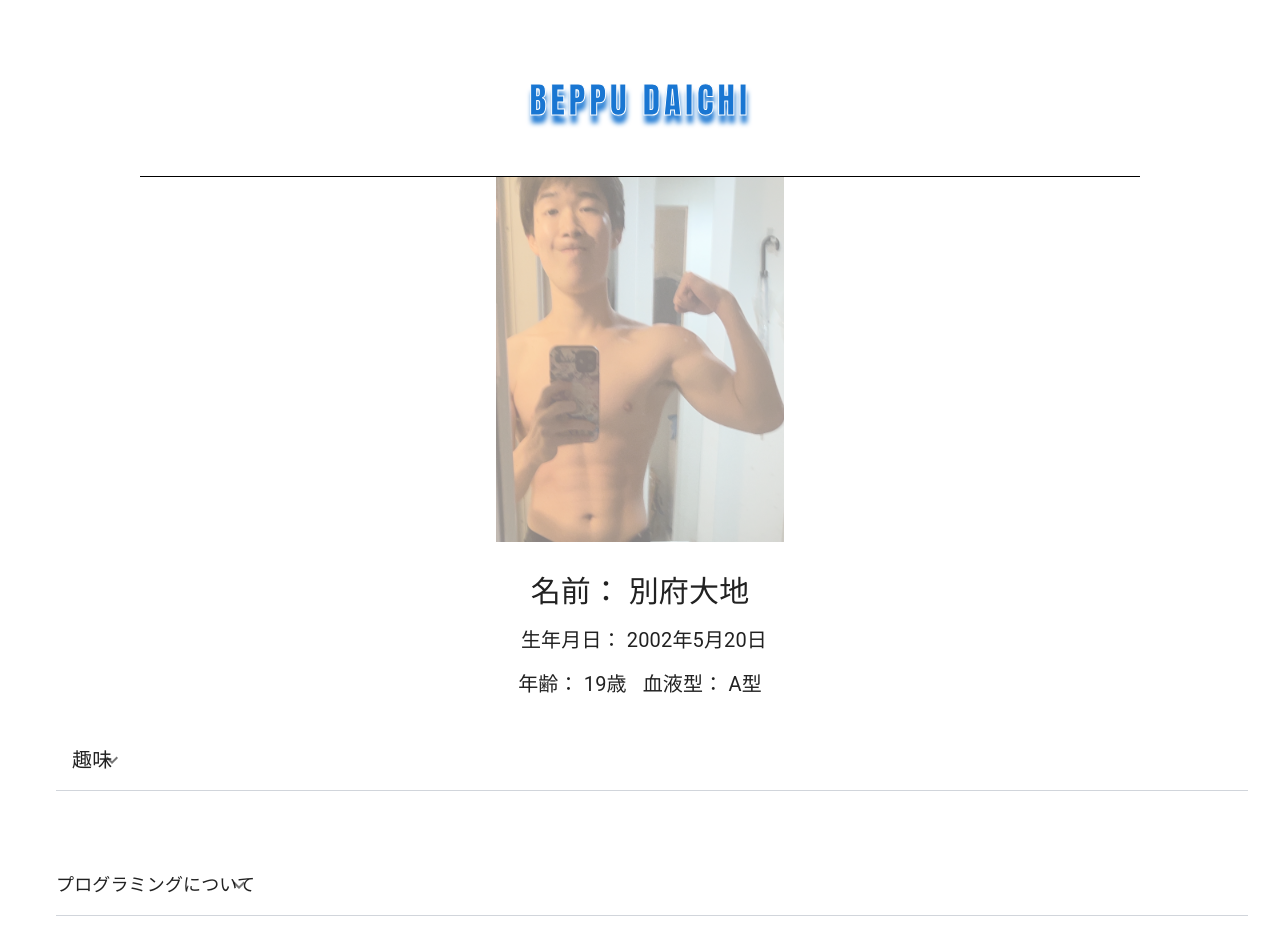
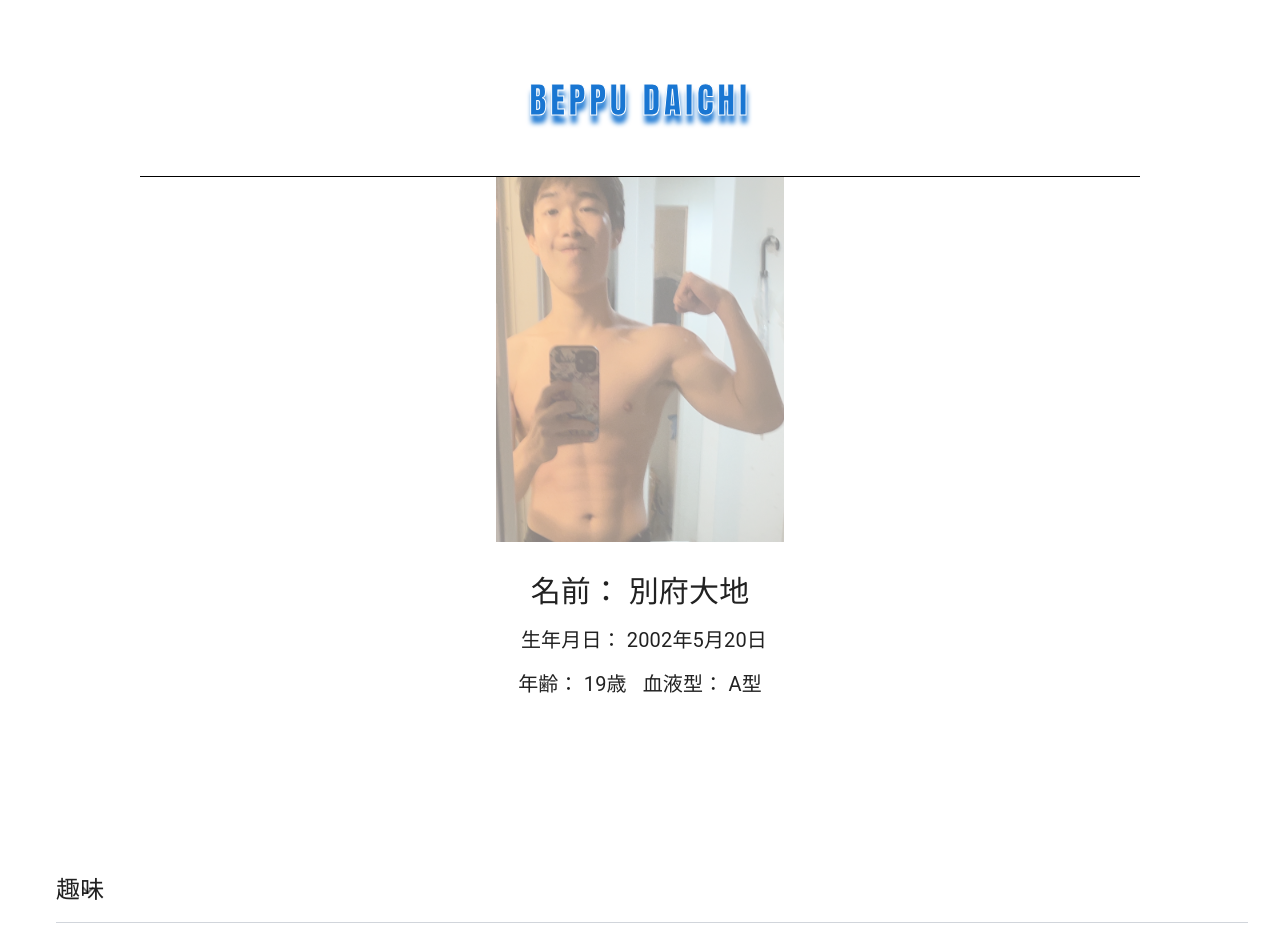
Before and after one commit to bdaichi/profile_site, a Next.js app: page /profile_page in a window 1280 px wide. Shown: the top 952 px of the page. Built offline with nearby package versions, Linux system fonts and the light colour scheme.

Commit message:
css調整

```diff
--- a/component/home_page/profile_feild.tsx
+++ b/component/home_page/profile_feild.tsx
@@ -15,7 +15,7 @@ export default function ProfileFeild() {
             >
                 <div className='fixed top-32 md:top-44 md:left-8 md:w-56 p-8 md:shadow-2xl rounded-md bg-white z-20 flex flex-col justify-center items-center m-4'>
                     <img className='m-4 h-56 md:h-full rounded-2xl' src='beppudaichi.jpg' />
-                    <p className='text-3xl tracking-widest my-4'>別府大地</p>
+                    <p className='text-3xl tracking-widest my-4' style={{ color: 'black' }}>別府大地</p>
                 </div>
             </Button>
         </>
--- a/pages/profile_page.tsx
+++ b/pages/profile_page.tsx
@@ -41,8 +41,8 @@ export default function ProfilePage() {
                     <p className='flex justify-center text-xl'>年齢： 19歳</p>
                     <p className='flex justify-center text-xl mx-4'>血液型： A型</p>
                 </div>
-                <div className='flex flex-row items-center my-8 ml-6 border-b border-gray-300'>
-                    <p className='flex justify-center text-xl p-4'>趣味</p>
+                <div className='flex flex-row items-center my-8 mt-12 md:mt-40 ml-6 border-b border-gray-300'>
+                    <p className='flex justify-center text-xl md:text-2xl py-4'>趣味</p>
                     {!isOpenHobbyDrawer ?
                         <IconButton onClick={openHobbyDrawer} className='absolute right-9'>
                             <ExpandMoreIcon />
@@ -68,7 +68,7 @@ export default function ProfilePage() {
                     </>
                 }</div>
                 <div className='flex flex-row items-center my-8 ml-6 border-b border-gray-300'>
-                    <p className='flex justify-center text-lg py-4'>プログラミングについて</p>
+                    <p className='flex justify-center text-lg md:text-2xl py-4'>プログラミングについて</p>
                     {!isOpenCareerDrawer ?
                         <IconButton onClick={openCareerDrawer} className='absolute right-9'>
                             <ExpandMoreIcon />
```
